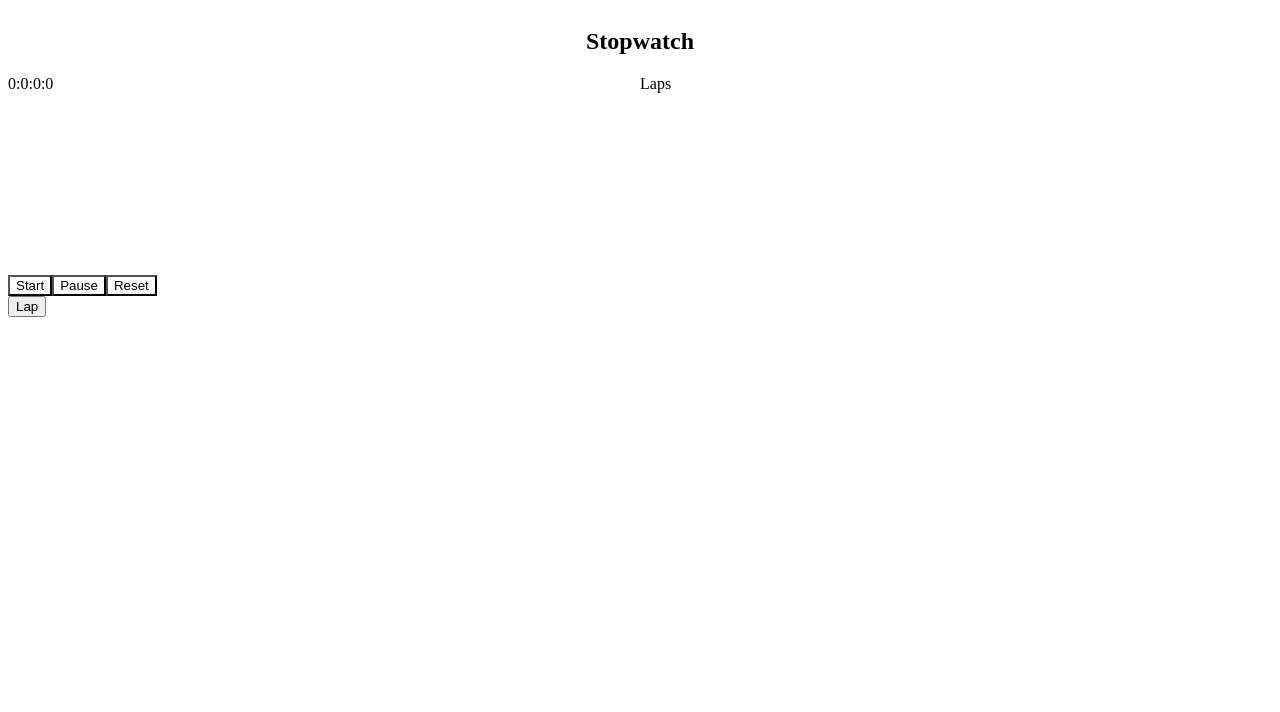
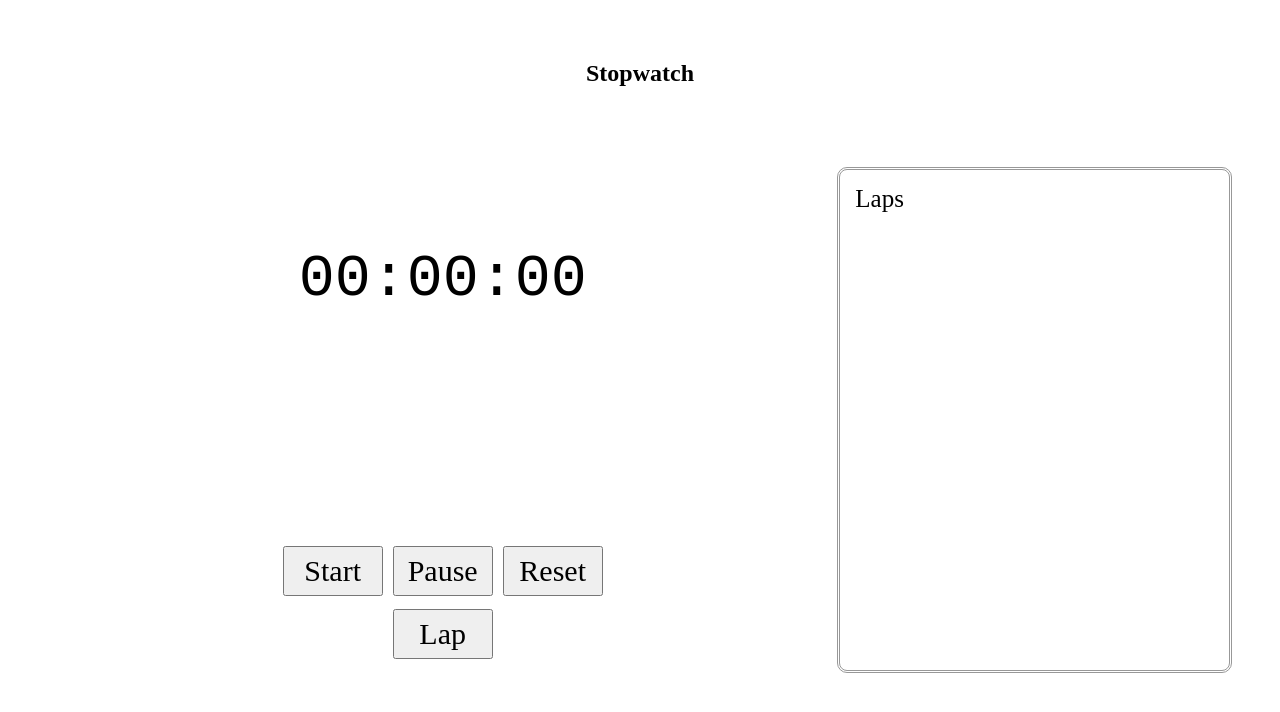
Before and after one commit to Shopify/eng-intern-assessment-react, a React app: page / in a window 1280 px wide. Shown: the top 712 px of the page. Built offline with nearby package versions, Linux system fonts and the light colour scheme.

Commit message:
CSS Styling, Bug squashing

```diff
--- a/public/index.html
+++ b/public/index.html
@@ -1,7 +1,7 @@
 <!DOCTYPE html>
 <html>
     <head>
-        <title>Template Site</title>
+        <title>Stopwatch [0:0]</title>
     </head>
     <body>
         <section id='root'></section>
--- a/src/StopWatch.tsx
+++ b/src/StopWatch.tsx
@@ -1,99 +1,118 @@
 import { networkInterfaces } from 'os'
-import React from 'react'
+import React, { useEffect } from 'react'
 import StopWatchButton from './StopWatchButton'
 //import StopWatchButton from './StopWatchButton'
+let lapNum = 1
 
 export default function StopWatch() {
 
     interface Time{
-        hours: number,
         minutes: number,
         seconds: number,
         milliseconds: number
     }
 
     const [time, setTime] = React.useState<Time>({
-        hours: 0,
         minutes: 0,
         seconds: 0,
         milliseconds: 0
     })
     const [timer, setTimer] = React.useState("PAUSED")
-    let lapNum = 1
 
     React.useEffect(() => {
         let prevTime = Date.now() //Save the time after each interval, as setInterval is inaccurate
-        if(timer == "RUNNING"){
-            var timerInterval = setInterval(count, 10);
-        }
-        else if(timer == "RESET"){
-            setTime({
-                hours: 0,
+
+        const timerInterval = setInterval(() => {
+            if(timer == "PAUSED" || timer == "RESET"){
+                clearInterval(timerInterval);
+                clearInterval(titleTimer);
+                if(timer == "RESET"){
+                    lapNum = 0;
+                    updateTime({
                         minutes: 0,
                         seconds: 0,
                         milliseconds: 0
                     })
-            lapNum = 0
-            updateTime(time)
+                    setTime({
+                        minutes: 0,
+                        seconds: 0,
+                        milliseconds: 0
+                    })
+                    const lapElem = document.getElementById("lapList"); //Reset Lap list
+                    while(lapElem.firstChild){
+                        lapElem.removeChild(lapElem.firstChild);
                     }
-
-        function count(){
-            if(timer != "RUNNING"){
+                    document.title = "Stopwatch [0:0]"
+                }
+                return () => {
                     clearInterval(timerInterval);
-                return;
+                    document.getElementById('lap')?.removeEventListener('click', addLap);
                 }
-            let newTime = time
-            const timeElapsed = Date.now() - prevTime
-            newTime.milliseconds = newTime.milliseconds + timeElapsed/10 //Milliseconds in this context are represented as 0 to 99
-            if (newTime.milliseconds >= 100){ //100 milliseconds = 1 second
+            }
+            let newTime = time;
+            const timeElapsed = Date.now() - prevTime;
+            console.log(timeElapsed)
+            newTime.milliseconds += timeElapsed
+            if (newTime.milliseconds >= 1000){ //100 milliseconds = 1 second
                 newTime.seconds++;
-                newTime.milliseconds = newTime.milliseconds - 100
+                newTime.milliseconds = newTime.milliseconds - 1000;
             }
             if (newTime.seconds == 60){ //60 seconds = 1 minute
                 newTime.minutes++;
-                newTime.seconds = 0
-            }
-            if (newTime.minutes == 60){ //50 minutes = 1 hour
-                newTime.hours++;
-                newTime.minutes = 0
+                newTime.seconds = 0;
             }
             prevTime = Date.now()
+            newTime.milliseconds = Math.round(newTime.milliseconds)
             updateTime(newTime)
-        }
+        }, 10)
 
-        function updateTime(newTime: Time){
+        const titleTimer = setInterval(() => { //Dynamically update the page title
+            document.title = "Stopwatch [" + time.minutes + ":" + time.seconds + "]"
+        }, 100)
+
+        function updateTime(newTime: Time){ //Update stopwatch text
             const timerElem = document.getElementById('timer')
-            let digitAdjust
-            if(newTime.milliseconds < 10){
-                digitAdjust = "0" + String(Math.floor(newTime.milliseconds))
-            }
-            else{
-                digitAdjust = Math.floor(newTime.milliseconds)
-            }
-            const timeText = document.createTextNode(newTime.hours + ":" + newTime.minutes + ":" + newTime.seconds + ":" + digitAdjust)
+            let minAdj;
+            let secAdj;
+            let milAdj;
+            if(newTime.minutes < 10) { minAdj = "0" + newTime.minutes}
+            else{ minAdj = newTime.minutes}
+            if(newTime.seconds < 10){ secAdj = "0" + newTime.seconds}
+            else{ secAdj = newTime.seconds}
+            if(newTime.milliseconds < 100){ milAdj = "0" + Math.round(newTime.milliseconds/10) }
+            else{ milAdj = Math.round(newTime.milliseconds/10) }
+            const timeText = document.createTextNode(minAdj + ":" + secAdj + ":" + milAdj)
             timerElem.replaceChild(timeText, timerElem.firstChild)
         }
+        return () => {
+            clearInterval(timerInterval);
+            clearInterval(titleTimer);
+            document.getElementById('lap')?.removeEventListener('click', addLap);
+        }
+    },[timer])
 
-        document.getElementById('lap')?.addEventListener('click', function(){ //Save a lap
+    document.getElementById('lap')?.addEventListener('click', addLap)
+
+    function addLap(){
         let newLap = document.createElement("div");
-            let lapText = document.createTextNode("Lap " + lapNum + ": " + time.hours + ":" + time.minutes + ":" + time.seconds + ":" + Math.round(time.milliseconds));
+        console.log(newLap)
+        let lapText = document.createTextNode("Lap " + lapNum + ": " + time.minutes + ":" + time.seconds + ":" + Math.round(time.milliseconds/10));
         newLap.appendChild(lapText);
         const lapList = document.getElementById('lapList');
         lapList?.appendChild(newLap);
         lapNum++;
-        })
-        return () => {}
-    },[timer])
+    }
 
     return(
 
         <div style={{
-            display: 'grid', //2 columns, 3 rows
-            gridTemplateColumns: 'minmax(0, 1fr) minmax(0, 1fr)',
-            gridTemplateRows: 'minmax(0, 1fr) minmax(0, 3fr) minmax(0, 1fr)'
+            display: 'grid', //3 columns, 3 rows
+            gridTemplateColumns: 'minmax(0, 1fr) minmax(0, 1fr) minmax(0, 1fr)',
+            gridTemplateRows: 'minmax(0, 1fr) minmax(0, 3fr) minmax(0, 1fr)',
+            margin: '40px'
         }}>
             <div style={{ //Title
-                gridColumn: '1 / span 2',
+                gridColumn: '1 / span 3',
                 gridRow:'1'
             }}>
                 <h1 style={{
@@ -101,30 +120,68 @@ export default function StopWatch() {
                 }}>Stopwatch</h1>
             </div>
 
-            <div id='timer' style={{ //Timer Element
-                gridColumn: '1',
-                gridRow: '2'
+            <div style={{ //Timer Element
+                gridColumn: '1 / span 2',
+                gridRow: '2',
+                width: '100%',
+                paddingTop: '10%',
+                textAlign: 'center',
+                fontSize: '60px',
+                fontFamily: "Courier New"
             }}>
-                {time.hours + ":" + time.minutes + ":" + time.seconds + ":" + time.milliseconds}
+                <div id='timer' style={{
+
+                }}>
+                    00:00:00
+                </div>
             </div>
 
             <div style={{ //Lap Display
-                gridColumn: '2',
-                gridRow: '2 / span 2'
-            }} id="lapList">
-                Laps
+                gridColumn: '3',
+                gridRow: '2 / span 2',
+                borderStyle: 'double',
+                borderRadius: '10px',
+                borderColor: '#989898',
+                height: '500px',
+                fontSize: '25px'
+            }}>
+                <p style={{
+                    margin: '15px'
+                }}>Laps</p>
+                <div id="lapList" style={{
+                    overflow: 'auto',
+                    margin: '20px',
+                    height: '430px',
+                    fontSize: '18px'
+                }}>
+                </div>
             </div>
 
             <div style={{ //Buttons
-                gridColumn: '1',
-                gridRow: '3'
+                gridColumn: '1 / span 2',
+                gridRow: '3',
+                textAlign: 'center',
+                display: 'grid',
+                gridTemplateRows: 'minmax(0, 1fr) minmax(0, 1fr)'
+            }}>
+            <div style={{
+                display: 'table',
+                margin: '0 auto'
             }}>
                 <StopWatchButton
                 timer={timer}
                 runTimer={() => setTimer("RUNNING")}
                 pauseTimer={() => setTimer("PAUSED")}
                 resetTimer={() => setTimer("RESET")}/>
-            <input type="button" value="Lap" id="lap"/>
+            </div>
+            <input style={{
+                gridRow: '2',
+                margin: '0 auto',
+                width: '100px',
+                height: '50px',
+                fontSize: '30px',
+                fontFamily: "Times New Roman",
+            }} type="button" value="Lap" id="lap"/>
             </div>
         </div>
     )
--- a/src/StopWatchButton.tsx
+++ b/src/StopWatchButton.tsx
@@ -9,15 +9,28 @@ interface TimerState{
 
 export default function StopWatchButton({ timer, runTimer, pauseTimer, resetTimer}: TimerState) {
     return(
-        <div>
+        <div style={{
+            display: 'flex',
+            textAlign: 'center',
+            gap: "10px"
+        }}>
             <button style={{
-                background: 'none'
+                width: '100px',
+                height: '50px',
+                fontSize: '30px',
+                fontFamily: "Times New Roman"
             }} onClick={() => runTimer()}> Start </button>
             <button style={{
-                background: 'none'
+                width: '100px',
+                height: '50px',
+                fontSize: '30px',
+                fontFamily: "Times New Roman"
             }} onClick={() => pauseTimer()}> Pause </button>
             <button style={{
-                background: 'none'
+                width: '100px',
+                height: '50px',
+                fontSize: '30px',
+                fontFamily: "Times New Roman"
             }} onClick={() => resetTimer()}> Reset </button>
         </div>
     )
```
Lines whose indentation alone changed are shown as unchanged.
